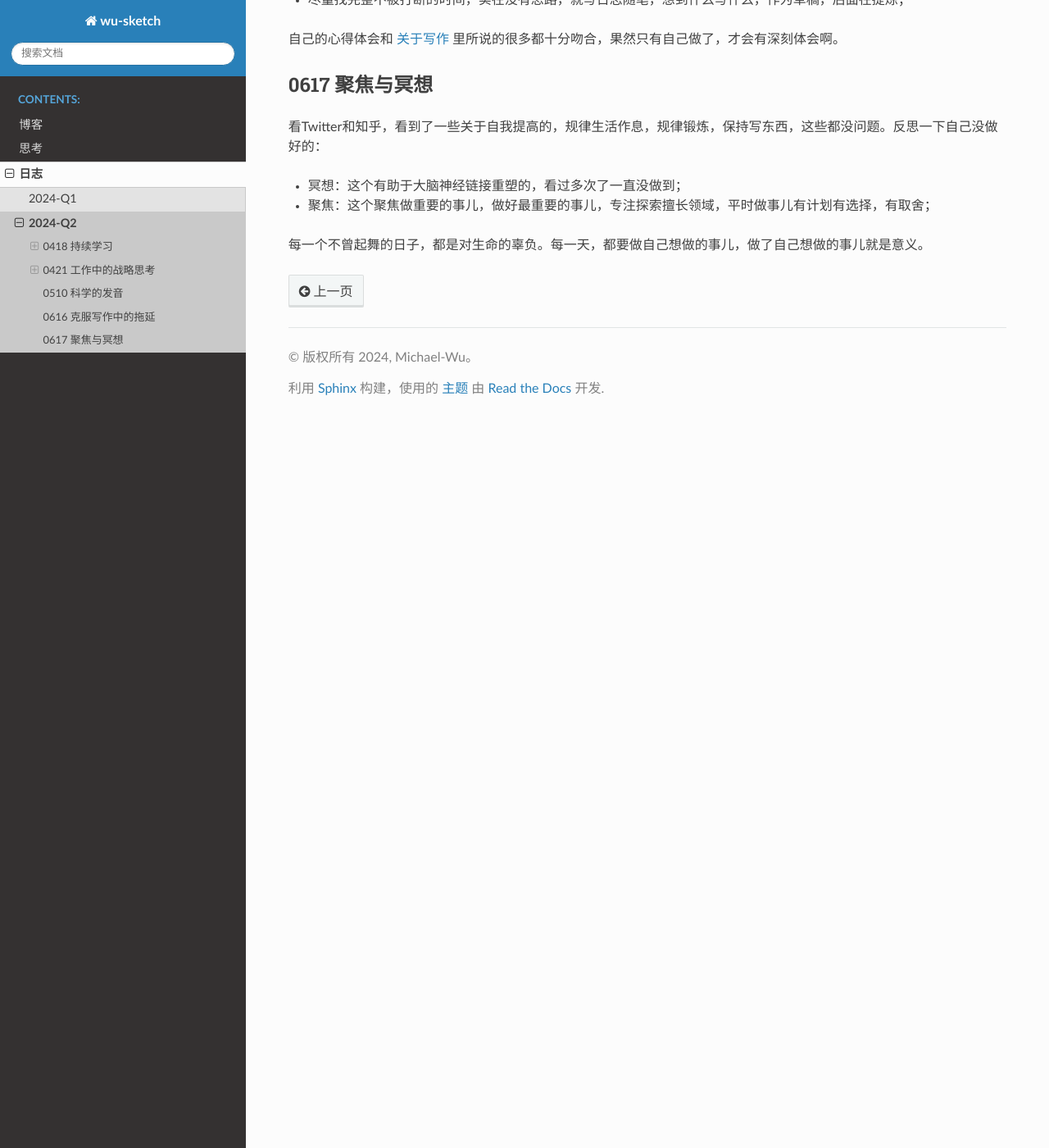
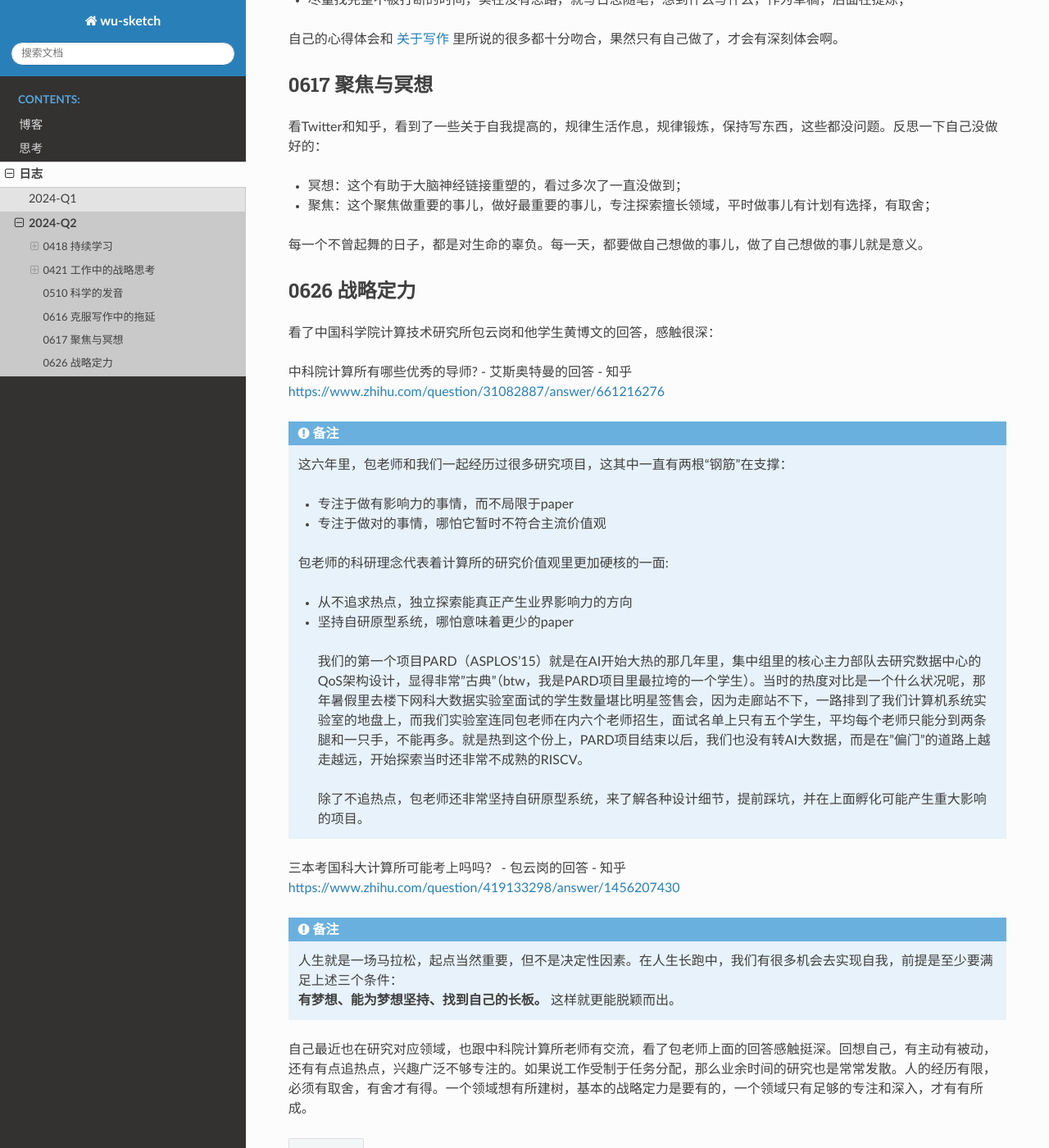
Before and after one commit to thisinnocence/sketch, a Sphinx documentation site: the page built from source/diary/2024-Q2.rst, in a window 1280 px wide and 1400 px high, scrolled down 3529 px. Shown: the whole window at 82% size. Built offline with Sphinx 7.4.7 and the Read the Docs theme 2.0.0, drawn with Linux system fonts in a browser that asks for light colours.

Commit message:
maintain strategic focus

```diff
--- a/source/diary/2024-Q2.rst
+++ b/source/diary/2024-Q2.rst
@@ -157,3 +157,43 @@ https://zhuanlan.zhihu.com/p/656741909
 - 聚焦：这个聚焦做重要的事儿，做好最重要的事儿，专注探索擅长领域，平时做事儿有计划有选择，有取舍；
 
 每一个不曾起舞的日子，都是对生命的辜负。每一天，都要做自己想做的事儿，做了自己想做的事儿就是意义。
+
+0626 战略定力
+==============
+
+看了中国科学院计算技术研究所包云岗和他学生黄博文的回答，感触很深：
+
+| 中科院计算所有哪些优秀的导师? - 艾斯奥特曼的回答 - 知乎
+| https://www.zhihu.com/question/31082887/answer/661216276
+
+.. note::
+
+  这六年里，包老师和我们一起经历过很多研究项目，这其中一直有两根“钢筋”在支撑：
+
+  - 专注于做有影响力的事情，而不局限于paper
+  - 专注于做对的事情，哪怕它暂时不符合主流价值观
+
+  包老师的科研理念代表着计算所的研究价值观里更加硬核的一面:
+
+  - 从不追求热点，独立探索能真正产生业界影响力的方向
+  - 坚持自研原型系统，哪怕意味着更少的paper
+
+   我们的第一个项目PARD（ASPLOS'15）就是在AI开始大热的那几年里，集中组里的核心主力部队去研究数据中心的QoS架构设计，
+   显得非常"古典"（btw，我是PARD项目里最拉垮的一个学生）。当时的热度对比是一个什么状况呢，那年暑假里去楼下网科大数据实验室面试
+   的学生数量堪比明星签售会，因为走廊站不下，一路排到了我们计算机系统实验室的地盘上，而我们实验室连同包老师在内六个老师招生，
+   面试名单上只有五个学生，平均每个老师只能分到两条腿和一只手，不能再多。就是热到这个份上，PARD项目结束以后，我们也没有转AI大数据，
+   而是在"偏门"的道路上越走越远，开始探索当时还非常不成熟的RISCV。
+
+   除了不追热点，包老师还非常坚持自研原型系统，来了解各种设计细节，提前踩坑，并在上面孵化可能产生重大影响的项目。
+
+| 三本考国科大计算所可能考上吗吗？ - 包云岗的回答 - 知乎
+| https://www.zhihu.com/question/419133298/answer/1456207430
+
+.. note::
+
+  | 人生就是一场马拉松，起点当然重要，但不是决定性因素。在人生长跑中，我们有很多机会去实现自我，前提是至少要满足上述三个条件：
+  | **有梦想、能为梦想坚持、找到自己的长板。**  这样就更能脱颖而出。
+
+自己最近也在研究对应领域，也跟中科院计算所老师有交流，看了包老师上面的回答感触挺深。回想自己，有主动有被动，还有有点追热点，兴趣
+广泛不够专注的。如果说工作受制于任务分配，那么业余时间的研究也是常常发散。人的经历有限，必须有取舍，有舍才有得。一个领域想有所建树，
+基本的战略定力是要有的，一个领域只有足够的专注和深入，才有有所成。
```
